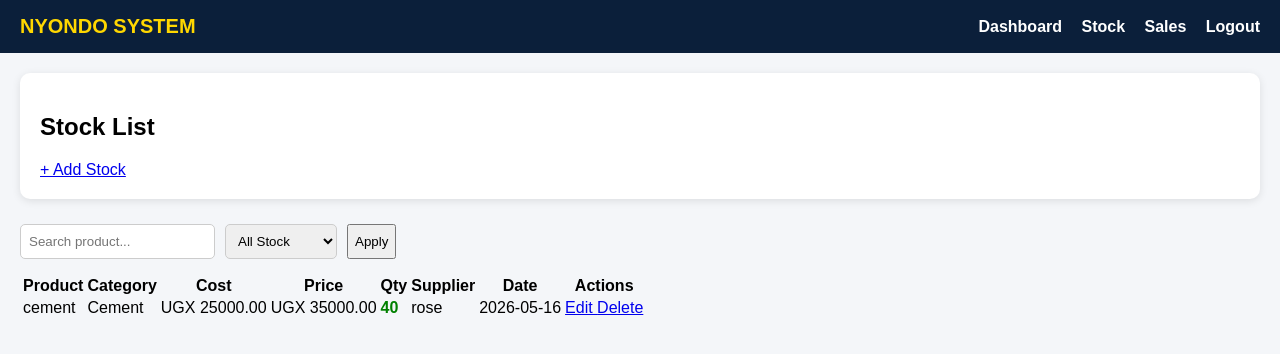
After one commit to violahkiconco56-lab/final_cse, a Django app: page /stock/ in a window 1280 px wide. The commit adds this page. Shown: the top 354 px of the page. Run offline with Django 5.2, Linux system fonts and the light colour scheme; a user stored in the database is signed in; data comes from the database, SQL or seed files in the repository; both versions use the stored data as it was after the commit.

Commit message:
new edits nyondo hardware

```diff
--- a/hardware_sys/urls.py
+++ b/hardware_sys/urls.py
@@ -28,5 +28,12 @@ urlpatterns = [
     path('stock_dashboard/', views.stock_dashboard, name='stock_dashboard'),
     path('sales_dashboard/', views.sales_dashboard, name='sales_dashboard'),
 
+    # stock management
+    path("stock/", views.stock_list, name="stock_list"),
+    path("stock/add/", views.add_stock, name="add_stock"),
+    path("stock/edit/<int:stock_id>/", views.edit_stock, name="edit_stock"),
+    path("stock/delete/<int:stock_id>/", views.delete_stock, name="delete_stock"),
+
+
 
 ]
--- a/nyondo_app/models.py
+++ b/nyondo_app/models.py
@@ -1,8 +1,12 @@
 from django.db import models
 
 # Create your models here.
+from django.db import models
+
+
 class Stock(models.Model):
 
+    # Product categories
     CATEGORY_CHOICES = [
         ("Cement", "Cement"),
         ("Iron Bars", "Iron Bars"),
@@ -14,18 +18,85 @@ class Stock(models.Model):
         ("Other", "Other"),
     ]
 
+    # Product name
     product_name = models.CharField(max_length=100)
-    category = models.CharField(max_length=50, choices=CATEGORY_CHOICES)
 
+    # Product category
+    category = models.CharField(
+        max_length=50,
+        choices=CATEGORY_CHOICES
+    )
+
+    # Number of items available
     quantity = models.PositiveIntegerField()
 
-    buying_price = models.DecimalField(max_digits=12, decimal_places=2)
-    selling_price = models.DecimalField(max_digits=12, decimal_places=2)
+    # Minimum stock before warning
+    reorder_level = models.PositiveIntegerField(default=5)
 
+    # Buying price from supplier
+    buying_price = models.DecimalField(
+        max_digits=12,
+        decimal_places=2
+    )
+
+    # Selling price to customers
+    selling_price = models.DecimalField(
+        max_digits=12,
+        decimal_places=2
+    )
+
+    # Supplier/company name
     supplier_name = models.CharField(max_length=100)
 
+    # Optional product description
+    description = models.TextField(
+        blank=True,
+        null=True
+    )
+
+    # Automatically saves when product was added
     date_added = models.DateTimeField(auto_now_add=True)
 
+    # Automatically updates when edited
+    updated_at = models.DateTimeField(auto_now=True)
+
+    # BUSINESS LOGIC
+
+    # Profit from one item
+    @property
+    def profit_per_item(self):
+        return self.selling_price - self.buying_price
+
+    # Total possible profit
+    @property
+    def total_profit(self):
+        return self.profit_per_item * self.quantity
+
+    # Total stock value
+    @property
+    def stock_value(self):
+        return self.selling_price * self.quantity
+
+    # Check stock condition
+    @property
+    def stock_status(self):
+
+        # No stock left
+        if self.quantity == 0:
+            return "OUT OF STOCK"
+
+        # Very low stock
+        elif self.quantity < 5:
+            return "CRITICAL"
+
+        # Warning level
+        elif self.quantity <= 10:
+            return "LOW"
+
+        # Healthy stock
+        return "OK"
+
+    # String shown in admin panel
     def __str__(self):
         return self.product_name
 
--- /dev/null
+++ b/nyondo_app/templates/nyondo/stock_list.html
@@ -0,0 +1,177 @@
+{% extends "base.html" %}
+
+{% block title %}Stock List | Nyondo Hardware{% endblock %}
+
+{% block content %}
+
+<div class="header">
+    <h2>Stock List</h2>
+
+    <a href="{% url 'add_stock' %}" class="btn btn-primary">
+        + Add Stock
+    </a>
+</div>
+
+<!-- 🔍 SEARCH + FILTER -->
+<form method="GET" class="filters">
+
+    <input
+        type="text"
+        name="q"
+        placeholder="Search product..."
+        value="{{ query|default:'' }}"
+    >
+
+    <select name="filter">
+
+        <option value="">All Stock</option>
+
+        <option value="low" {% if filter_type == "low" %}selected{% endif %}>
+            Low Stock
+        </option>
+
+        <option value="out" {% if filter_type == "out" %}selected{% endif %}>
+            Out of Stock
+        </option>
+
+    </select>
+
+    <button type="submit" class="btn btn-primary">
+        Apply
+    </button>
+
+</form>
+
+<!-- 📦 TABLE -->
+<div class="table-container">
+
+    <table>
+
+        <thead>
+            <tr>
+                <th>Product</th>
+                <th>Category</th>
+                <th>Cost</th>
+                <th>Price</th>
+                <th>Qty</th>
+                <th>Supplier</th>
+                <th>Date</th>
+                <th>Actions</th>
+            </tr>
+        </thead>
+
+        <tbody>
+
+            {% for stock in stocks %}
+
+            <tr>
+
+                <!-- PRODUCT -->
+                <td>{{ stock.product_name }}</td>
+
+                <!-- CATEGORY -->
+                <td>{{ stock.category }}</td>
+
+                <!-- BUYING PRICE -->
+                <td>UGX {{ stock.buying_price }}</td>
+
+                <!-- SELLING PRICE -->
+                <td>UGX {{ stock.selling_price }}</td>
+
+                <!-- QUANTITY WITH STATUS COLORS -->
+                <td class="
+                    {% if stock.quantity == 0 %}
+                        out-stock
+                    {% elif stock.quantity <= 5 %}
+                        low-stock
+                    {% else %}
+                        in-stock
+                    {% endif %}
+                ">
+                    {{ stock.quantity }}
+                </td>
+
+                <!-- SUPPLIER -->
+                <td>{{ stock.supplier_name|default:"-" }}</td>
+
+                <!-- DATE -->
+                <td>{{ stock.date_added|date:"Y-m-d" }}</td>
+
+                <!-- ACTIONS -->
+                <td>
+
+                    <a href="{% url 'edit_stock' stock.id %}" class="btn btn-primary">
+                        Edit
+                    </a>
+
+                    <a href="{% url 'delete_stock' stock.id %}" class="btn btn-danger">
+                        Delete
+                    </a>
+
+                </td>
+
+            </tr>
+
+            {% empty %}
+
+            <tr>
+                <td colspan="8" class="empty">
+                    No stock available
+                </td>
+            </tr>
+
+            {% endfor %}
+
+        </tbody>
+
+    </table>
+
+</div>
+
+<!-- 🎨 SMALL CLEAN STYLES (MATCH BASE DESIGN) -->
+<style>
+
+.filters {
+    display: flex;
+    gap: 10px;
+    margin-bottom: 15px;
+}
+
+.filters input,
+.filters select {
+    padding: 8px;
+    border-radius: 5px;
+    border: 1px solid #ccc;
+    outline: none;
+}
+
+.filters input:focus,
+.filters select:focus {
+    border-color: #f4b400;
+}
+
+/* STOCK COLORS */
+.low-stock {
+    color: orange;
+    font-weight: bold;
+}
+
+.out-stock {
+    color: red;
+    font-weight: bold;
+}
+
+.in-stock {
+    color: green;
+    font-weight: bold;
+}
+
+/* TABLE IMPROVEMENT (uses your base styling) */
+.table-container {
+    overflow-x: auto;
+    margin-top: 10px;
+}
+
+</style>
+
+{% endblock %}
--- a/nyondo_app/views.py
+++ b/nyondo_app/views.py
@@ -1,12 +1,13 @@
-from django.shortcuts import render, redirect
+from django.shortcuts import render, redirect, get_object_or_404
 from django.contrib.auth import authenticate, login, logout
-from django.contrib.auth.decorators import login_required
+from django.contrib.auth.decorators import login_required, user_passes_test
 from django.contrib.auth.forms import UserCreationForm
 from django.contrib import messages
 from django.db.models import Sum, F
 from .models import Stock, Sales, SupplierCredit
 from django.contrib.auth.models import User
 # from django.utils import timezone
+from .forms import StockForm
 
 
 
@@ -91,27 +92,51 @@ def admin_dashboard(request):
 @login_required
 def stock_dashboard(request):
 
+    # Get all products
     stock_products = Stock.objects.all()
 
+    # Total number of products
+    total_products = Stock.objects.count()
+
+    # Total quantity of items in stock
     total_stock_items = Stock.objects.aggregate(
         total=Sum("quantity")
     )["total"] or 0
 
-    stock_value = Stock.objects.aggregate(
+    # Inventory value (buying or selling value — we use selling here)
+    inventory_value = Stock.objects.aggregate(
         total=Sum(F("quantity") * F("selling_price"))
     )["total"] or 0
 
-    low_stock_products = Stock.objects.filter(quantity__lte=10)
+    # Low stock items (≤ 10)
+    low_stock = Stock.objects.filter(quantity__lte=10).count()
+
+    # Out of stock items
     out_of_stock = Stock.objects.filter(quantity=0).count()
 
+    # Future-ready profit calculation (no sales yet)
+    total_profit = Stock.objects.aggregate(
+        total=Sum(
+            (F("selling_price") - F("buying_price")) * F("quantity")
+        )
+    )["total"] or 0
+
+    # Send to template
     context = {
-        "total_products": Stock.objects.count(),
+
+        "stock_products": stock_products,
+
+        "total_products": total_products,
+
         "total_stock_items": total_stock_items,
-        "stock_value": stock_value,
-        "low_stock": low_stock_products.count(),
+
+        "inventory_value": inventory_value,
+
+        "low_stock": low_stock,
+
         "out_of_stock": out_of_stock,
-        "stock_products": stock_products,
-        "low_stock_products": low_stock_products,
+
+        "total_profit": total_profit,
     }
 
     return render(request, "nyondo/stock_dashboard.html", context)
@@ -148,18 +173,137 @@ def sales_dashboard(request):
 
     return render(request, "nyondo/sales_dashboard.html", context)
 
-# def add_stock(request):
 
-#     if request.method == "POST":
+# ================= STOCK LIST =================
+@login_required
+def stock_list(request):
 
-#         stock = Stock.objects.create(
-#             product_name=request.POST["product_name"],
-#             quantity=request.POST["quantity"],
-#             buying_price=request.POST["buying_price"],
-#             selling_price=request.POST["selling_price"],
-#             category=request.POST["category"],
-#             supplier_name=request.POST["supplier_name"],
-#         )
+    # Get all stock items
+    stocks = Stock.objects.all().order_by("-date_added")
+
+    # Get search input
+    query = request.GET.get("q")
+
+    # Search by product name
+    if query:
+        stocks = stocks.filter(
+            product_name__icontains=query
+        )
+
+    # Get filter option
+    filter_type = request.GET.get("filter")
+
+    # Show low stock only
+    if filter_type == "low":
+        stocks = stocks.filter(quantity__lte=10)
+
+    # Show out of stock only
+    elif filter_type == "out":
+        stocks = stocks.filter(quantity=0)
+
+    # Send data to template
+    context = {
+        "stocks": stocks,
+        "query": query,
+        "filter_type": filter_type,
+    }
+
+    return render(
+        request,
+        "nyondo/stock_list.html",
+        context
+    )
+
+
+# ================= ADD STOCK =================
+@login_required
+def add_stock(request):
+
+    # Create empty form
+    form = StockForm()
+
+    # If form is submitted
+    if request.method == "POST":
+
+        # Bind form with submitted data
+        form = StockForm(request.POST)
+
+        # Validate form
+        if form.is_valid():
+
+            # Save stock to database
+            stock = form.save()
+
+            # Success message
+            messages.success(
+                request,
+                f"{stock.product_name} added successfully."
+            )
+
+            # Redirect to stock list
+            return redirect("stock_list")
+
+    # Send form to template
+    return render(
+        request,
+        "nyondo/add_stock.html",
+        {"form": form}
+    )
+
+# ================= EDIT STOCK =================
+@login_required
+def edit_stock(request, stock_id):
+
+    # Get stock item or 404
+    stock = get_object_or_404(Stock, id=stock_id)
+
+    # Load form with existing data
+    form = StockForm(instance=stock)
+
+    # If form submitted
+    if request.method == "POST":
+
+        # Bind form with POST + existing instance
+        form = StockForm(request.POST, instance=stock)
+
+        # Validate form
+        if form.is_valid():
+
+            # Save updates
+            stock = form.save()
+
+            # Success message
+            messages.success(
+                request,
+                f"{stock.product_name} updated successfully."
+            )
+
+            # Redirect
+            return redirect("stock_list")
+
+    return render(
+        request,
+        "nyondo/edit_stock.html",
+        {"form": form, "stock": stock}
+    )
+
+# ================= DELETE STOCK =================
+
+@login_required
+def delete_stock(request, stock_id):
+
+    stock = get_object_or_404(Stock, id=stock_id)
+
+    if request.method == "POST":
+
+        name = stock.product_name
+        stock.delete()
+
+        messages.success(request, f"{name} deleted successfully")
+
+        return redirect("stock_list")
+
+    return render(request, "nyondo/delete_stock.html", {"stock": stock})
 
 #         # AUDIT LOG
 #         AuditLog.objects.create(
```
Also changed, not shown: nyondo_app/forms.py (added, +103 -0 lines), nyondo_app/templates/nyondo/add_stock.html (added, +11 -0 lines), nyondo_app/templates/nyondo/delete_stock.html (added, +24 -0 lines), nyondo_app/templates/nyondo/edit_stock.html (added, +11 -0 lines), nyondo_app/templates/nyondo/stock_dashboard.html (+69 -32 lines), db.sqlite3, nyondo_app/migrations/0002_stock_description_stock_reorder_level_and_more.py (added).
